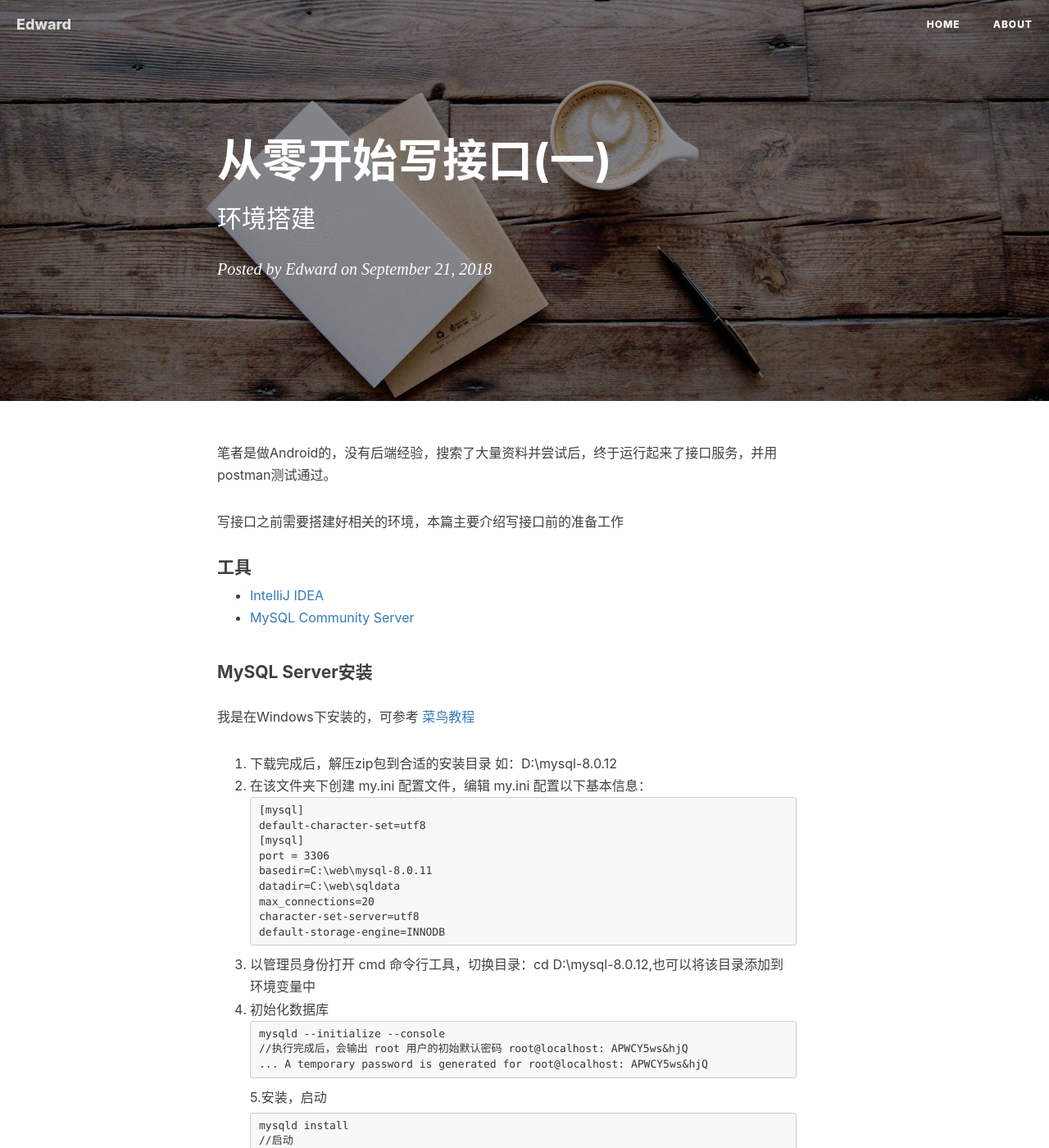
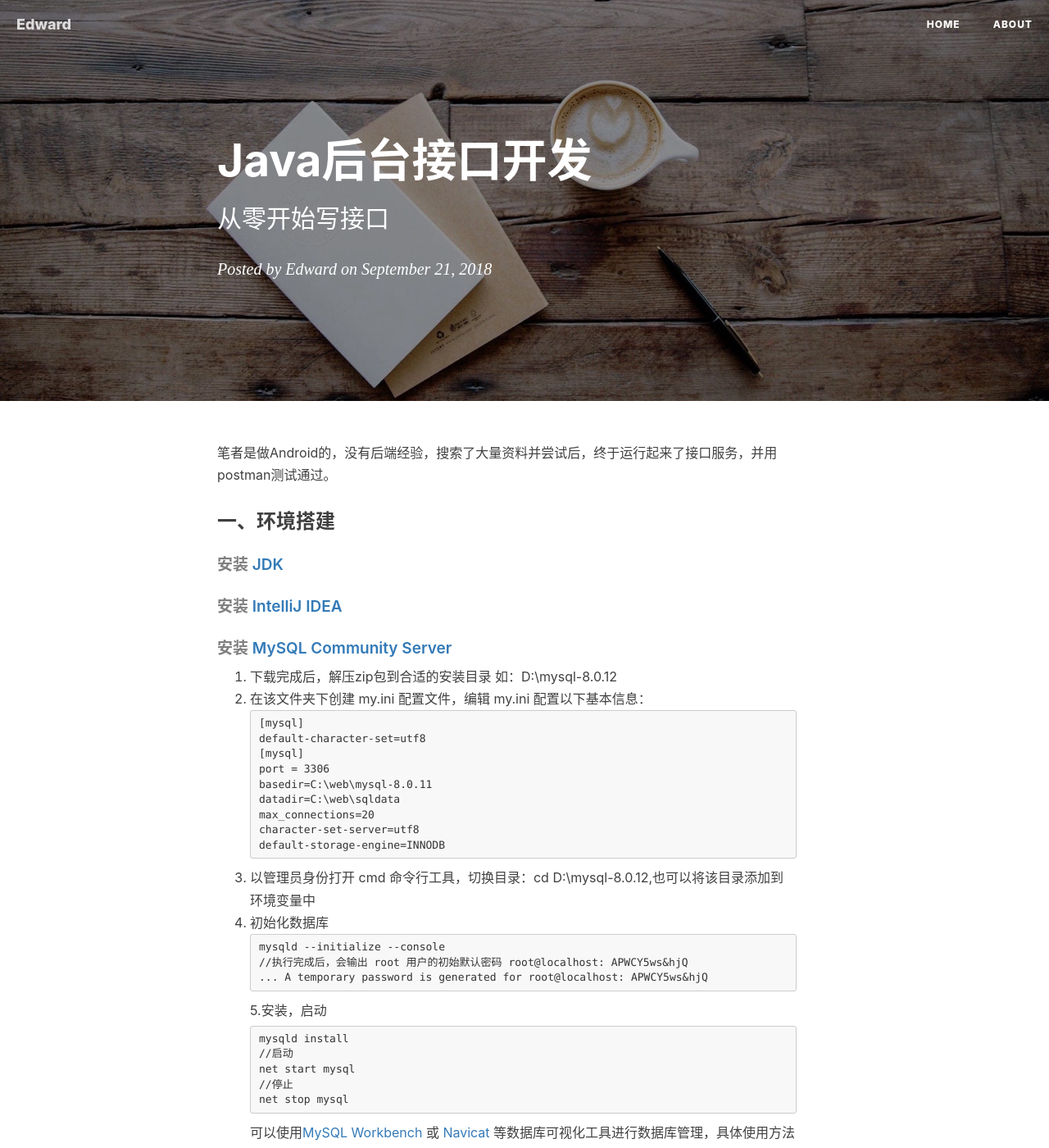
Before and after one commit to yfbx-repo/yfbx-repo.github.io, a Jekyll site: the page built from _posts/2018-09-21-Java后台接口开发.md, in a window 1280 px wide and 1400 px high. Shown: the whole window at 82% size. Built offline with Jekyll 4.4.1, drawn with Linux system fonts in a browser that asks for light colours; nearby versions of some CDN libraries; comment, search, counter and statistics services are not loaded.

Commit message:
Update and rename 2018-09-21-从零开始写接口(一).md to 2018-09-21-Java后台接口开发.md

````diff
--- a/_posts/2018-09-21-从零开始写接口(一).md
+++ b/_posts/2018-09-21-Java后台接口开发.md
@@ -1,7 +1,7 @@
 ---
 layout:     post
-title:      从零开始写接口(一)
-subtitle:   环境搭建
+title:      Java后台接口开发
+subtitle:   从零开始写接口
 date:       2018-09-21
 author:     Edward
 header-img: img/post-bg-coffee.jpeg
@@ -9,13 +9,12 @@ header-img: img/post-bg-coffee.jpeg
 
 笔者是做Android的，没有后端经验，搜索了大量资料并尝试后，终于运行起来了接口服务，并用postman测试通过。
 
-写接口之前需要搭建好相关的环境，本篇主要介绍写接口前的准备工作
-#### 工具
-- [IntelliJ IDEA](https://www.jetbrains.com/idea/)
-- [MySQL Community Server](https://dev.mysql.com/downloads/mysql/)
+### 一、环境搭建
 
-#### MySQL Server安装
-我是在Windows下安装的，可参考 [菜鸟教程](http://www.runoob.com/mysql/mysql-install.html)
+##### 安装 [JDK](https://www.oracle.com/technetwork/java/javase/downloads/index.html)
+##### 安装 [IntelliJ IDEA](https://www.jetbrains.com/idea/)
+##### 安装 [MySQL Community Server](https://dev.mysql.com/downloads/mysql/)
+
 1. 下载完成后，解压zip包到合适的安装目录 如：D:\mysql-8.0.12
 2. 在该文件夹下创建 my.ini 配置文件，编辑 my.ini 配置以下基本信息：
 ```
````
